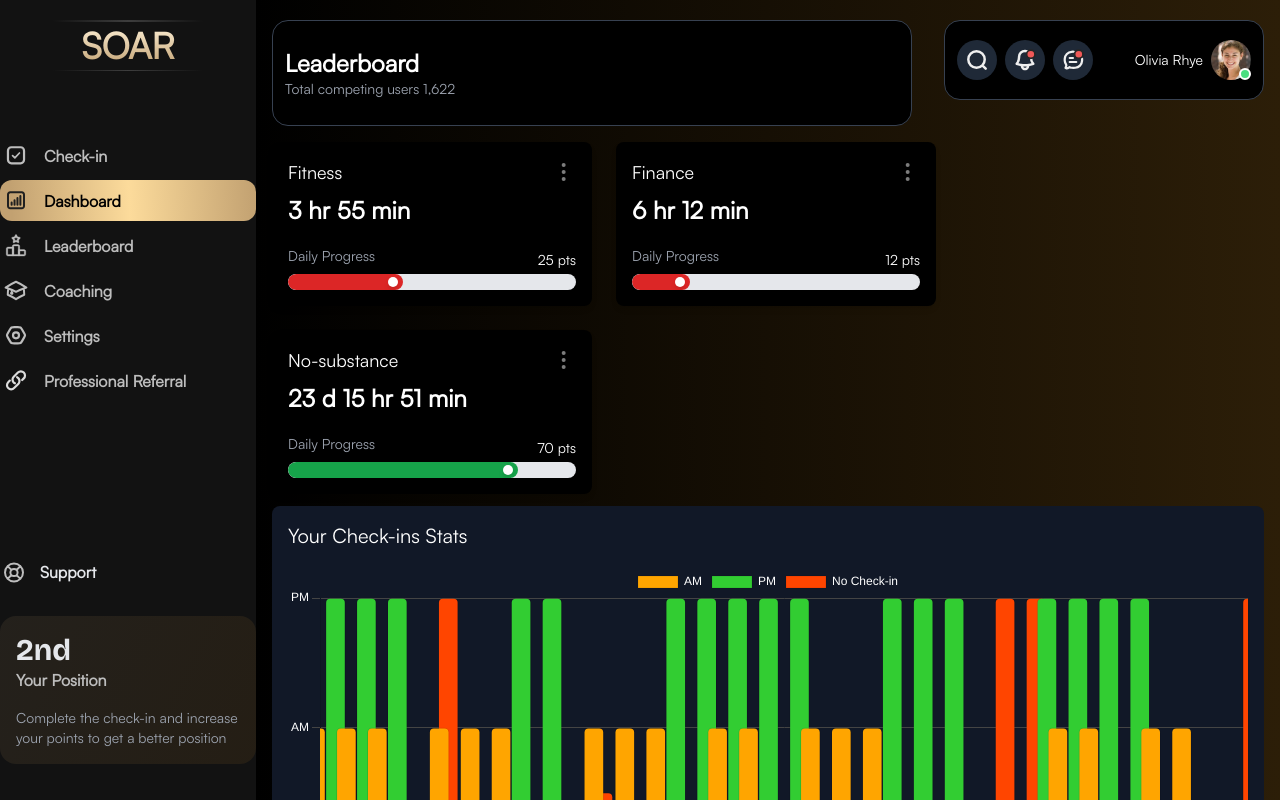
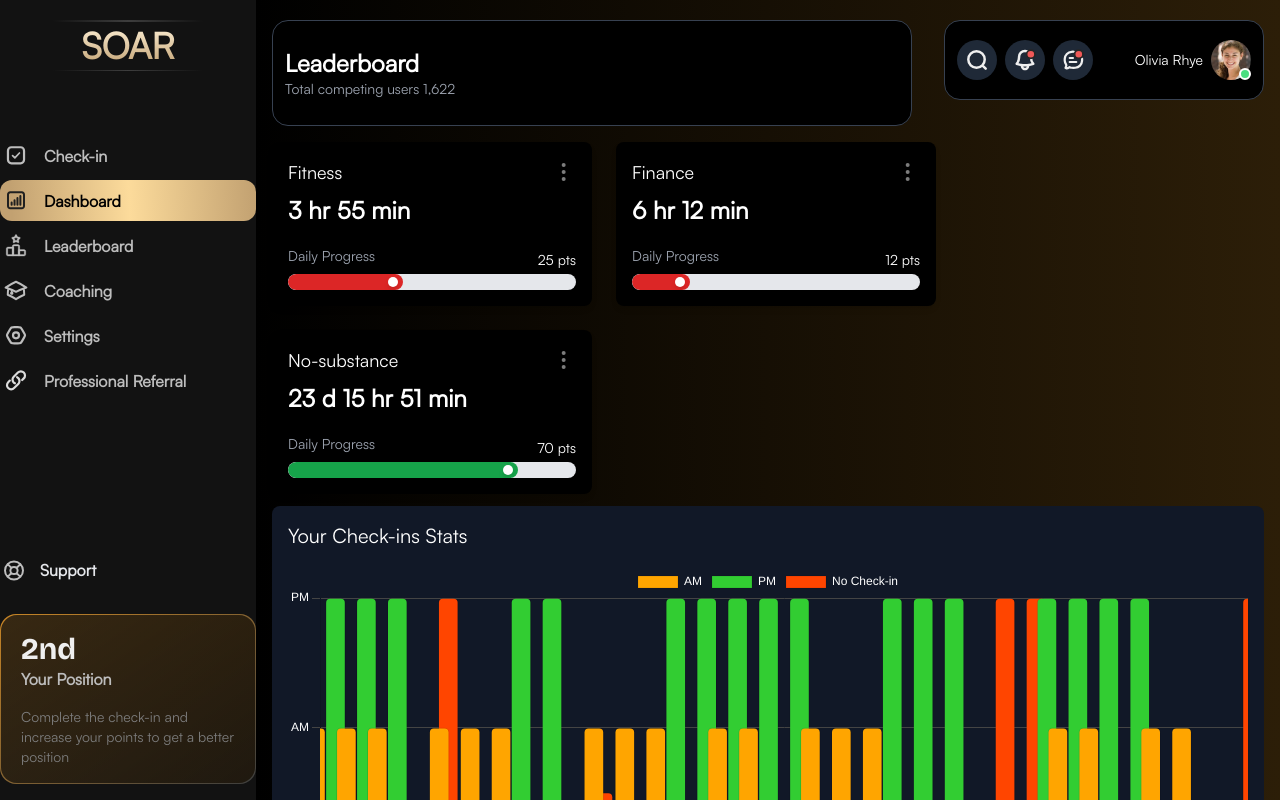
Before and after one commit to sda34495/soar-web-app-front, a Next.js app: page /dashboard in a window 1280 px wide. Built offline with nearby package versions, Linux system fonts and the light colour scheme; a web font is replaced by a local one.

Commit message:
add: complete sidebar

```diff
--- a/src/components/Sidebar.tsx
+++ b/src/components/Sidebar.tsx
@@ -470,13 +470,17 @@ const Sidebar = () => {
             </li>
           </Link>
         </div>
-        <div className="bg-custom-card-gradient rounded-2xl p-4 mb-5  ">
-          <div className="text-gold font-bold font-Bricolage-Grotesque text-3xl">2nd</div>
+        <div className=" rounded-2xl overflow-hidden p-[1px]  bg-gradient-to-br from-[#C78526] to-[#3d3e3d] ">
+          <div className="bg-black/80 rounded-2xl">
+          <div className=" h-full py-4 rounded-2xl px-5 bg-custom-card-gradient ">
+          <div className="text-[#EFEFEF] font-bold font-Bricolage-Grotesque text-3xl">2nd</div>
           <div className=" text-[#BDBDBD] font-semibold ">Your Position</div>
-          <p className="text-gray-400 text-sm mt-4">
+          <p className="text-[#7C7C7C] text-sm mt-4 ">
             Complete the check-in and increase your points to get a better position
           </p>
+          </div>
         </div>
+          </div>
       </div>
     </aside>
   );
```
